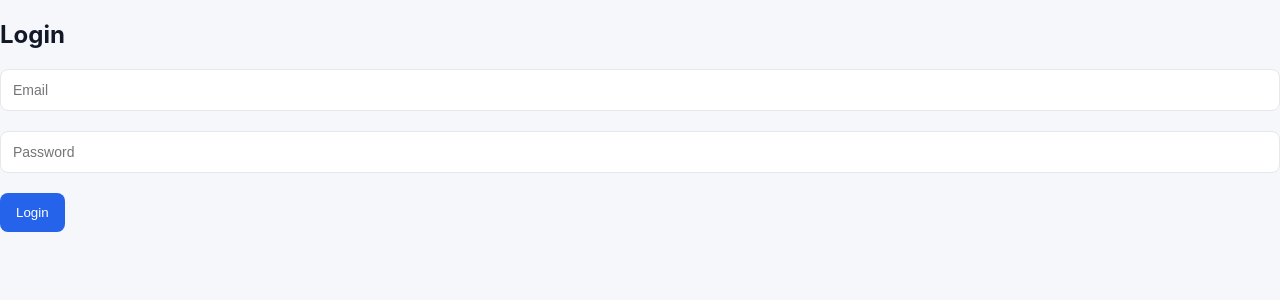
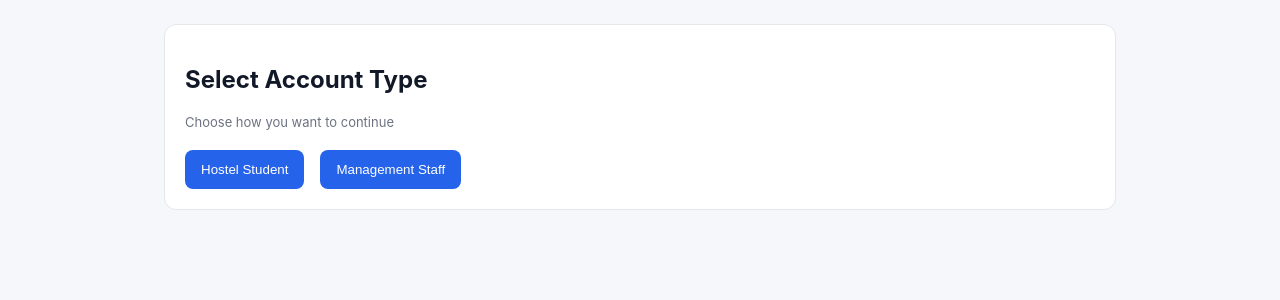
Before and after one commit to hsahu1726/smart-hostel-issue-tracker, a React (Vite) app in the folder frontend/: page / in a window 1280 px wide. Before the commit this address led to /login. Shown: the top 300 px of the page. Built offline with nearby package versions, Linux system fonts and the light colour scheme.

Commit message:
Complete role-based auth UI: select role, login, register flow

```diff
--- a/frontend/src/App.tsx
+++ b/frontend/src/App.tsx
@@ -1,5 +1,6 @@
 import { BrowserRouter, Routes, Route, Navigate } from "react-router-dom";
 
+import SelectRole from "./pages/SelectRole";
 import Login from "./pages/Login";
 import Register from "./pages/Register";
 import StudentDashboard from "./pages/StudentDashboard";
@@ -10,23 +11,14 @@ function App() {
   return (
     <BrowserRouter>
       <Routes>
-        {/* 🔹 Default route (prevents white screen) */}
-        <Route
-          path="/"
-          element={
-            localStorage.getItem("token")
-              ? localStorage.getItem("role") === "admin"
-                ? <Navigate to="/admin" />
-                : <Navigate to="/student" />
-              : <Navigate to="/login" />
-          }
-        />
+        {/* 🔹 STEP 1: Role Selection Page */}
+        <Route path="/" element={<SelectRole />} />
 
-        {/* 🔹 Public routes */}
+        {/* 🔹 STEP 2: Login & Register */}
         <Route path="/login" element={<Login />} />
         <Route path="/register" element={<Register />} />
 
-        {/* 🔹 Student protected route */}
+        {/* 🔹 STEP 3: Student Dashboard */}
         <Route
           path="/student"
           element={
@@ -36,7 +28,7 @@ function App() {
           }
         />
 
-        {/* 🔹 Admin protected route */}
+        {/* 🔹 STEP 4: Admin Dashboard */}
         <Route
           path="/admin"
           element={
@@ -45,6 +37,9 @@ function App() {
             </ProtectedRoute>
           }
         />
+
+        {/* 🔹 Fallback (optional safety) */}
+        <Route path="*" element={<Navigate to="/" />} />
       </Routes>
     </BrowserRouter>
   );
--- a/frontend/src/pages/Login.tsx
+++ b/frontend/src/pages/Login.tsx
@@ -3,12 +3,20 @@ import { useNavigate } from "react-router-dom";
 import api from "../api/api";
 
 export default function Login() {
+  const navigate = useNavigate();
+  const role = localStorage.getItem("selectedRole");
+
   const [email, setEmail] = useState("");
   const [password, setPassword] = useState("");
-  const navigate = useNavigate();
 
-  const handleSubmit = async (e: React.FormEvent) => {
+  const handleLogin = async (e: React.FormEvent) => {
     e.preventDefault();
+
+    if (!role) {
+      alert("Please select role first");
+      navigate("/");
+      return;
+    }
 
     try {
       const res = await api.post("/auth/login", {
@@ -16,33 +24,30 @@ export default function Login() {
         password,
       });
 
-      const { token, role } = res.data;
-
-      localStorage.setItem("token", token);
+      localStorage.setItem("token", res.data.token);
       localStorage.setItem("role", role);
 
-      if (role === "admin") {
-        navigate("/admin");
-      } else {
-        navigate("/student");
-      }
+      navigate(role === "admin" ? "/admin" : "/student");
     } catch (err) {
       alert("Invalid credentials");
     }
   };
 
   return (
-    <div>
+    <div className="container">
+      <div className="card" style={{ maxWidth: "450px", margin: "100px auto" }}>
         <h2>Login</h2>
+        <p className="meta">
+          Logging in as <strong>{role}</strong>
+        </p>
 
-      <form onSubmit={handleSubmit}>
+        <form onSubmit={handleLogin}>
           <input
             type="email"
             placeholder="Email"
             value={email}
             onChange={(e) => setEmail(e.target.value)}
           />
-        <br /><br />
 
           <input
             type="password"
@@ -50,10 +55,20 @@ export default function Login() {
             value={password}
             onChange={(e) => setPassword(e.target.value)}
           />
-        <br /><br />
 
           <button type="submit">Login</button>
         </form>
+
+        <p className="meta" style={{ marginTop: "16px" }}>
+          New user?{" "}
+          <span
+            style={{ color: "#2563eb", cursor: "pointer" }}
+            onClick={() => navigate("/register")}
+          >
+            Register here
+          </span>
+        </p>
+      </div>
     </div>
   );
 }
--- a/frontend/src/pages/Register.tsx
+++ b/frontend/src/pages/Register.tsx
@@ -3,15 +3,21 @@ import { useNavigate } from "react-router-dom";
 import api from "../api/api";
 
 export default function Register() {
+  const navigate = useNavigate();
+  const role = localStorage.getItem("selectedRole");
+
   const [name, setName] = useState("");
   const [email, setEmail] = useState("");
   const [password, setPassword] = useState("");
-  const [role, setRole] = useState("student");
 
-  const navigate = useNavigate();
+  const handleRegister = async (e: React.FormEvent) => {
+    e.preventDefault();
 
-  const handleSubmit = async (e: React.FormEvent) => {
-    e.preventDefault();
+    if (!role) {
+      alert("Please select role first");
+      navigate("/");
+      return;
+    }
 
     try {
       await api.post("/auth/register", {
@@ -23,23 +29,25 @@ export default function Register() {
 
       alert("Registration successful. Please login.");
       navigate("/login");
-    } catch (err: any) {
-      alert(err.response?.data?.message || "Registration failed");
+    } catch (err) {
+      alert("Registration failed");
     }
   };
 
   return (
-    <div>
+    <div className="container">
+      <div className="card" style={{ maxWidth: "450px", margin: "100px auto" }}>
         <h2>Register</h2>
+        <p className="meta">
+          Registering as <strong>{role}</strong>
+        </p>
 
-      <form onSubmit={handleSubmit}>
+        <form onSubmit={handleRegister}>
           <input
-          type="text"
-          placeholder="Name"
+            placeholder="Full Name"
             value={name}
             onChange={(e) => setName(e.target.value)}
           />
-        <br /><br />
 
           <input
             type="email"
@@ -47,7 +55,6 @@ export default function Register() {
             value={email}
             onChange={(e) => setEmail(e.target.value)}
           />
-        <br /><br />
 
           <input
             type="password"
@@ -55,16 +62,10 @@ export default function Register() {
             value={password}
             onChange={(e) => setPassword(e.target.value)}
           />
-        <br /><br />
-
-        <select value={role} onChange={(e) => setRole(e.target.value)}>
-          <option value="student">Student</option>
-          <option value="admin">Admin</option>
-        </select>
-        <br /><br />
 
           <button type="submit">Register</button>
         </form>
       </div>
+    </div>
   );
 }
--- /dev/null
+++ b/frontend/src/pages/SelectRole.tsx
@@ -0,0 +1,29 @@
+import { useNavigate } from "react-router-dom";
+
+export default function SelectRole() {
+  const navigate = useNavigate();
+
+  const chooseRole = (role: "student" | "admin") => {
+    localStorage.setItem("selectedRole", role);
+    navigate("/login");
+  };
+
+  return (
+    <div className="container">
+      <div className="card">
+        <h2>Select Account Type</h2>
+        <p className="meta">Choose how you want to continue</p>
+
+        <div style={{ display: "flex", gap: "16px", marginTop: "20px" }}>
+          <button onClick={() => chooseRole("student")}>
+            Hostel Student
+          </button>
+
+          <button onClick={() => chooseRole("admin")}>
+            Management Staff
+          </button>
+        </div>
+      </div>
+    </div>
+  );
+}
```
Lines whose indentation alone changed are shown as unchanged.
